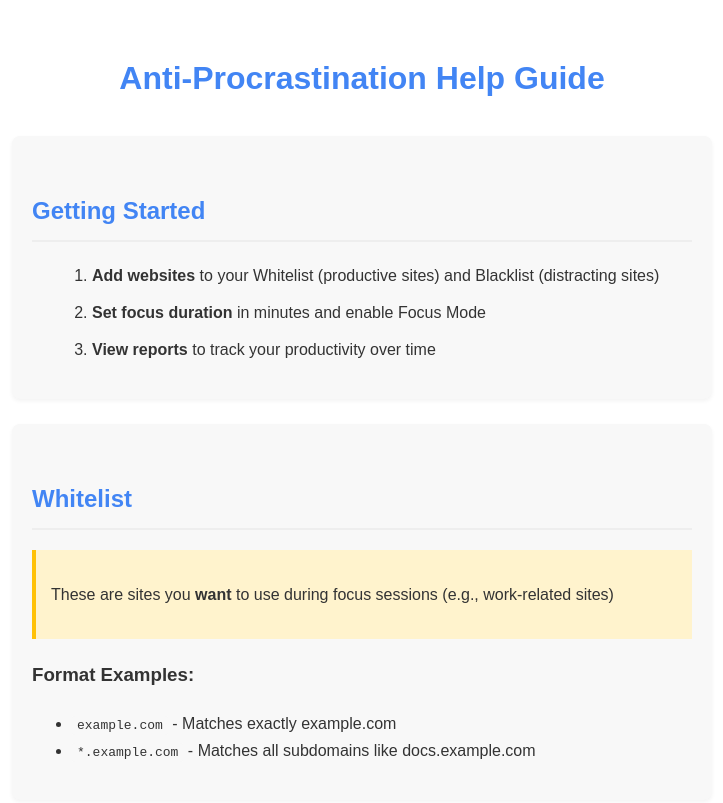
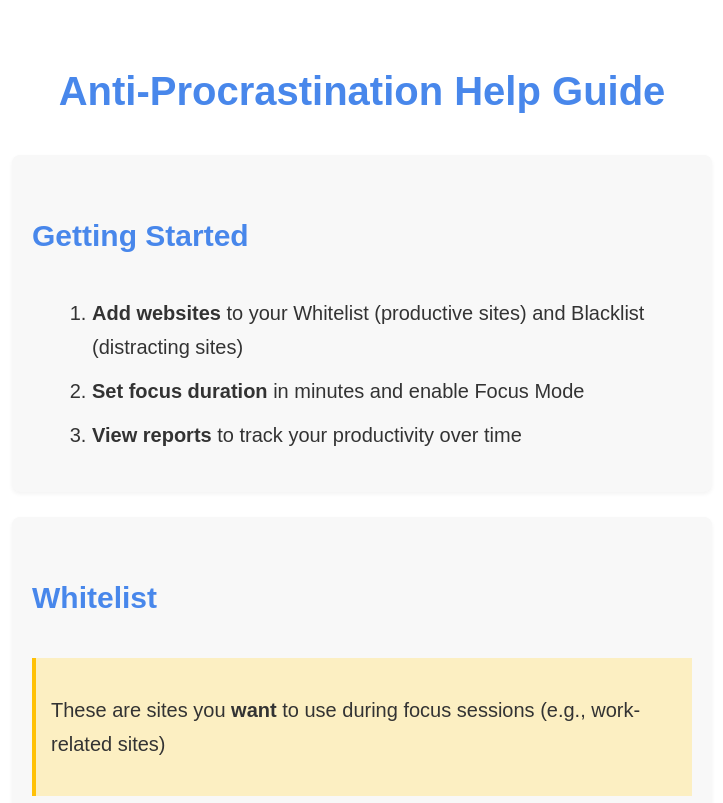
Before and after one commit to alanwang981/anti-procrastination, a browser extension: page help.html in a window 1280 px wide. Shown: the top 803 px of the page, without its empty margins (278-1001 px from the left). Drawn offline with Linux system fonts and the light colour scheme.

Commit message:
Update help.html
Changed font sizes for readability

```diff
--- a/help.html
+++ b/help.html
@@ -1,3 +1,4 @@
+<!-- to do: make fontsize bigger, modify colour -->
 <!DOCTYPE html>
 <html>
 <head>
@@ -5,6 +6,7 @@
   <style>
     body {
       font-family: Arial, sans-serif;
+      font-size: 1.25em;
       padding: 30px;
       max-width: 700px;
       margin: 0 auto;
@@ -13,14 +15,14 @@
     }
     h1 {
       text-align: center;
-      color: #4285f4;
+      color: #4887eb;
       margin-bottom: 30px;
       font-size: 2em;
     }
     h2 {
-      color: #4285f4;
+      color: #4887eb;
       margin-top: 35px;
-      border-bottom: 2px solid #eee;
+      border-bottom: 2px solid #f8f8f8;
       padding-bottom: 8px;
       font-size: 1.5em;
     }
@@ -48,7 +50,7 @@
       margin-bottom: 10px;
     }
     .highlight {
-      background-color: #fff3cd;
+      background-color: #fcefc2;
       padding: 15px;
       border-left: 4px solid #ffc107;
       margin: 20px 0;
```
